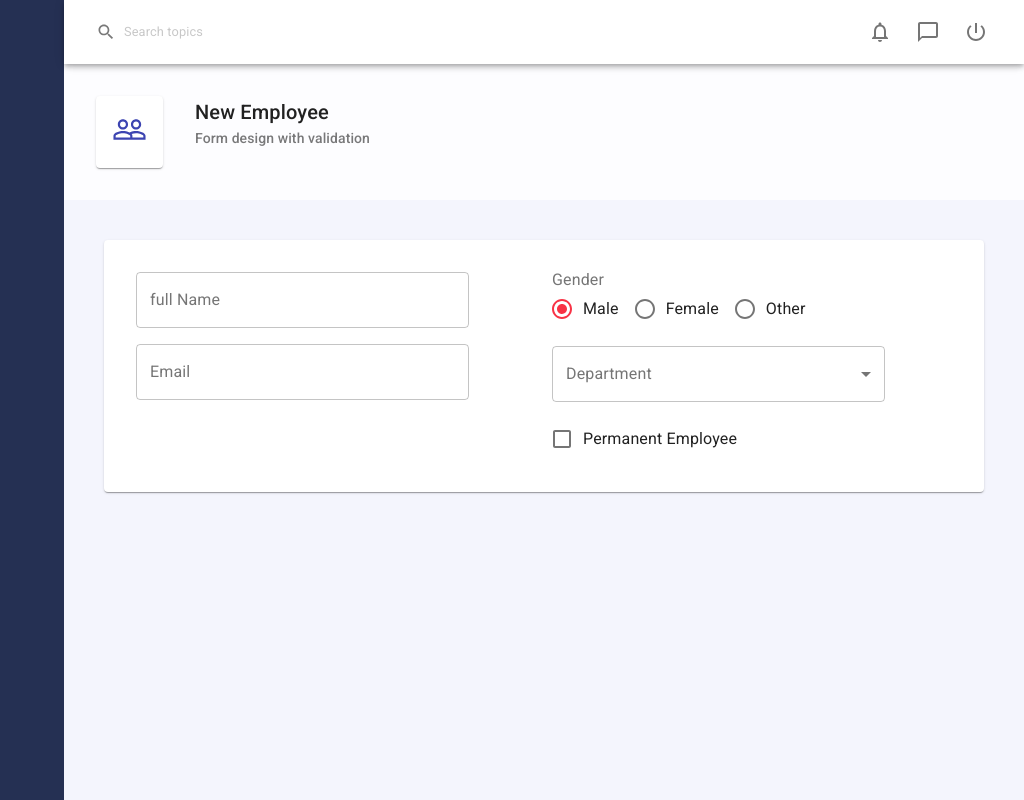
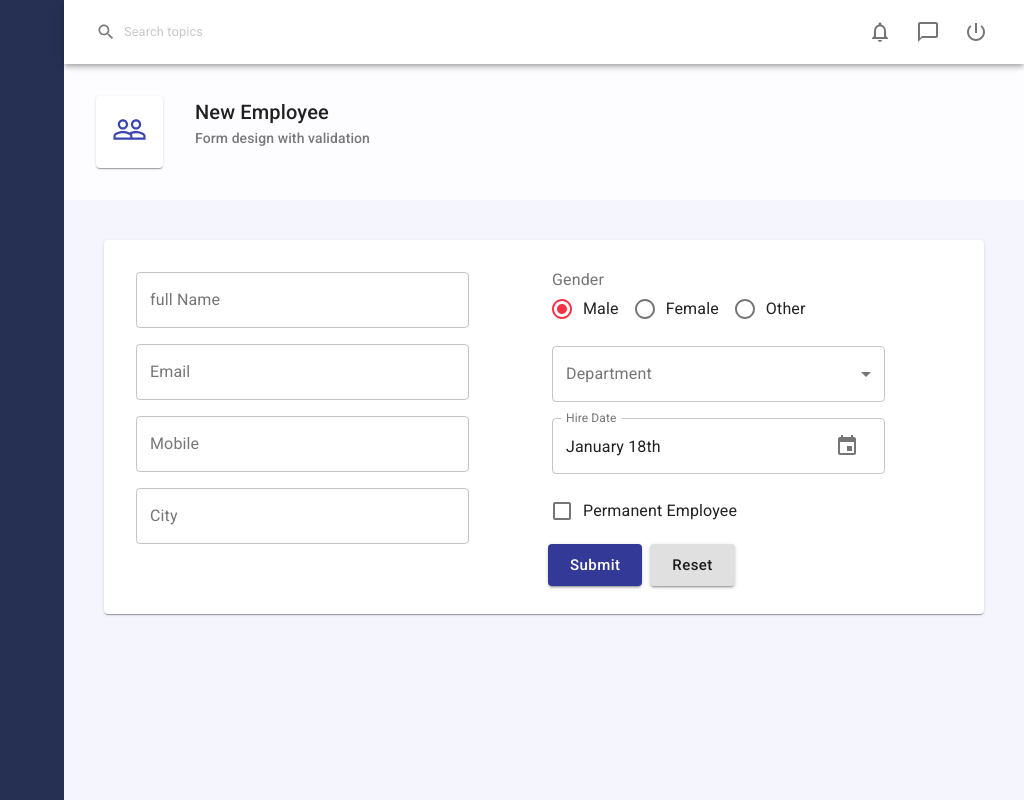
Before and after one commit to Issa-web/Complete-materiul-ui, a React (Create React App) app: page / in a window 1280 px wide. Shown: the whole page, without its empty margins (256-1280 px from the left). Built offline with nearby package versions, Linux system fonts and the light colour scheme.

Commit message:
displaying submit and reset buttons

```diff
--- a/package.json
+++ b/package.json
@@ -3,11 +3,14 @@
   "version": "0.1.0",
   "private": true,
   "dependencies": {
+    "@date-io/date-fns": "^1.3.13",
     "@material-ui/core": "^4.11.2",
     "@material-ui/icons": "^4.11.2",
+    "@material-ui/pickers": "^3.2.10",
     "@testing-library/jest-dom": "^5.11.4",
     "@testing-library/react": "^11.1.0",
     "@testing-library/user-event": "^12.1.10",
+    "date-fns": "^2.16.1",
     "react": "^17.0.1",
     "react-dom": "^17.0.1",
     "react-scripts": "4.0.1",
--- /dev/null
+++ b/src/components/controls/Button.js
@@ -0,0 +1,27 @@
+import React from 'react';
+import { Button as MuiButton, makeStyles } from "@material-ui/core";
+
+const useStyles = makeStyles(theme => ({
+    root: {
+        margin: theme.spacing(0.5)
+    },
+    label: {
+        textTransform: 'none'
+    }
+}))
+
+export default function Button(props) {
+    const { text, size, color, variant, onClick, ...other } = props
+    const classes = useStyles();
+  return (
+    <MuiButton
+        variant={variant || "contained"}
+        size={size || "large"}
+        color={color || "primary"}
+        onClick={onClick}
+        {...other}
+        classes={{ root: classes.root, label: classes.label }}>
+        {text}
+    </MuiButton>
+  );
+}
--- a/src/components/controls/Checkbox.js
+++ b/src/components/controls/Checkbox.js
@@ -1,7 +1,7 @@
 import { FormControl, FormControlLabel, Checkbox as MuiCheckbox } from '@material-ui/core';
 import React from 'react';
 
-export default function CheckBox(props) {
+export default function Checkbox(props) {
 
     const {name, label, value, onChange} = props;
     const convertToDefEventPara = (name, value) =>({
--- /dev/null
+++ b/src/components/controls/DatePicker.js
@@ -0,0 +1,29 @@
+import DateFnsUtils from '@date-io/date-fns';
+import { KeyboardDatePicker, MuiPickersUtilsProvider } from '@material-ui/pickers';
+import React from 'react';
+
+function DatePicker(props) {
+    const {name , label, value, onChange} = props
+
+    const convertToDefEventPara = (name, value) =>({
+        target:{
+            name, value
+        }
+    })
+
+  return (
+    <MuiPickersUtilsProvider utils={DateFnsUtils}>
+        <KeyboardDatePicker disableToolbar variant='inline' inputVariant="outlined"
+        label={label}
+        formate="MMM/dd/yyyy"
+        name={name}
+        value={value}
+        onChange={date => onChange(convertToDefEventPara(name, date))}/>
+
+
+
+    </MuiPickersUtilsProvider>
+  );
+}
+
+export default DatePicker;
--- a/src/index.js
+++ b/src/index.js
@@ -5,9 +5,7 @@
 import reportWebVitals from './reportWebVitals';
 
 ReactDOM.render(
-  <React.StrictMode>
-    <App />
-  </React.StrictMode>,
+    <App />,
   document.getElementById('root')
 );
 
--- a/src/pages/Employees/EmployeeForm.js
+++ b/src/pages/Employees/EmployeeForm.js
@@ -1,8 +1,9 @@
-import { FormControl, FormControlLabel, FormLabel, Grid, makeStyles, Radio, RadioGroup, TextField } from '@material-ui/core';
-import React , { useState, useEffect }from 'react'
-import { useForm, Form} from "../../components/useForm"
-import Controls from "../../components/controls/Controls"
-import * as employeeService  from "../../Services/employeeService"
+// import { FormControl, FormControlLabel, FormLabel, Grid, makeStyles, Radio, RadioGroup, TextField } from '@material-ui/core';
+import React, { useState, useEffect } from 'react'
+import { Grid, } from '@material-ui/core';
+import Controls from "../../components/controls/Controls";
+import { useForm, Form } from '../../components/useForm';
+import * as employeeService from "../../Services/employeeService";
 
 
 const genderItems =[
@@ -12,7 +13,7 @@
 
 ]
 
-const initianlValues = {
+const initialValues = {
     id: 0,
     fullName: '',
     email: '',
@@ -29,7 +30,7 @@
         values,
         setValues,
         handleInputChange
-    } = useForm(initianlValues);
+    } = useForm(initialValues);
 
 
     return (
@@ -49,6 +50,19 @@
                     value={values.email}
                     onChange={handleInputChange}
                     />
+                     <Controls.Input
+                        label="Mobile"
+                        name="mobile"
+                        value={values.mobile}
+                        onChange={handleInputChange}
+                        // error={errors.mobile}
+                    />
+                    <Controls.Input
+                        label="City"
+                        name="city"
+                        value={values.city}
+                        onChange={handleInputChange}
+                    />
                 </Grid>
                 <Grid item xs={6}>
                     <Controls.RadioGroup
@@ -65,13 +79,28 @@
                         onChange={handleInputChange}
                         options={employeeService.getDepartmentCollection()}
                     />
+                    <Controls.DatePicker
+                        name="hireDate"
+                        label="Hire Date"
+                        value={values.hireDate}
+                        onChange={handleInputChange}
+                    />
                     <Controls.Checkbox
                     name="isPermanent"
                     label="Permanent Employee"
                     value={values.isPermanent}
                     onChange={handleInputChange}
-
                     />
+                    <div>
+                        <Controls.Button
+                            type="submit"
+                            text="Submit" />
+                        <Controls.Button
+                            text="Reset"
+                            color="default"
+                            // onClick={resetForm}
+                             />
+                    </div>
                 </Grid>
             </Grid>
         </Form>
```
Also changed, not shown: src/components/controls/Controls.js (+6 -1 lines), src/components/controls/Input.js (line endings or trailing spaces), 2 other files (tests, documents, lock files or other folders).
